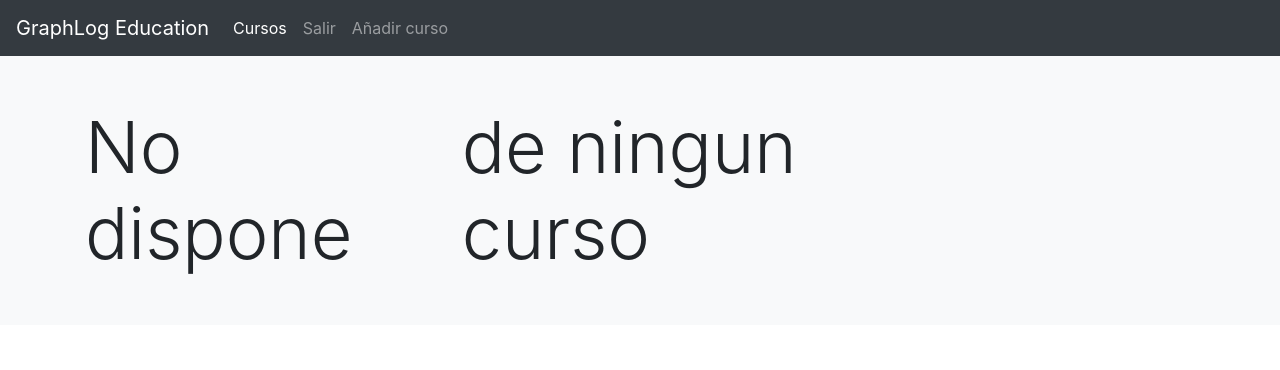
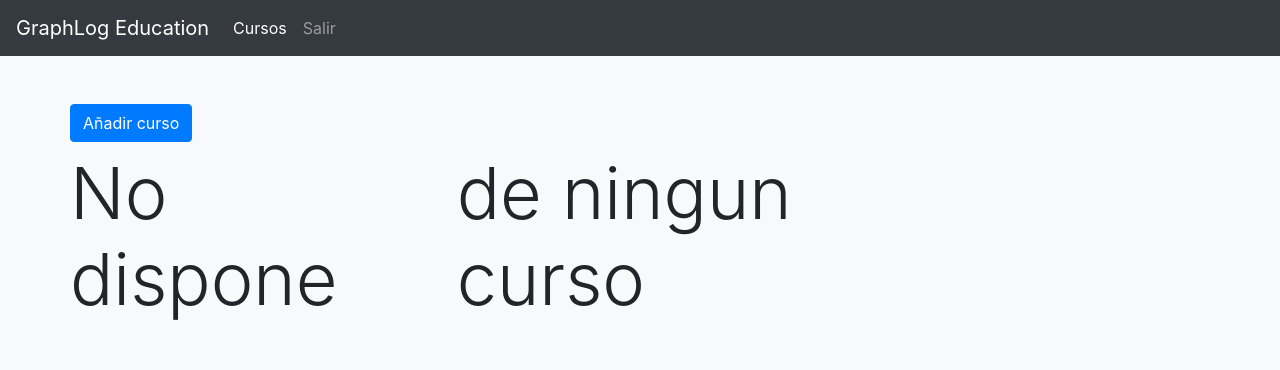
Before and after one commit to Yyandrakk/GraphLogEducation, a Django app: page /cursos/ in a window 1280 px wide. Shown: the top 370 px of the page. Run offline with Django 3.2, Linux system fonts and the light colour scheme; the visitor is signed in with stand-in values (Sample User, id 1); data that the repository does not hold is empty; some libraries are stand-ins or nearby versions.

Commit message:
Arreglado el boton añadir curso

```diff
--- a/templates/cursos/addCursos.html
+++ b/templates/cursos/addCursos.html
@@ -15,9 +15,6 @@
       </li>
       <li class="nav-item">
         <a class="nav-link" href="{% url "user:logout" %}">Salir</a>
-      </li>
-      <li class="nav-item active">
-        <a class="nav-link" href="{% url "cursos:add" %}">Añadir curso</a>
       </li>
     </ul>
   </div>
--- a/templates/cursos/listCursos.html
+++ b/templates/cursos/listCursos.html
@@ -15,9 +15,6 @@
       <li class="nav-item">
         <a class="nav-link" href="{% url "user:logout" %}">Salir</a>
       </li>
-      <li class="nav-item">
-        <a class="nav-link" href="{% url "cursos:add" %}">Añadir curso</a>
-      </li>
     </ul>
   </div>
 </nav>
@@ -25,7 +22,12 @@
 {% endblock %}
 {% block contenido %}
 <section class="py-5 bg-light">
-    <div class="container"><div class="card-columns">
+    <div class="container">
+        <div class="row mb-sm-2">
+             <a class="btn btn-primary" href="{% url "cursos:add" %}">Añadir curso</a>
+        </div>
+        <div class="row">
+            <div class="card-columns">
                 {% for curso in curso_list %}
                    <div class="card bg-light">
                         <div class="card-header">
@@ -46,6 +48,8 @@
                 {% empty %}
                    <h2 class="display-3">No dispone de ningun curso</h2>
                 {% endfor %}
-    </div></div>
+            </div>
+    </div>
+    </div>
 </section>
 {% endblock %}
```
Lines whose indentation alone changed are shown as unchanged.
